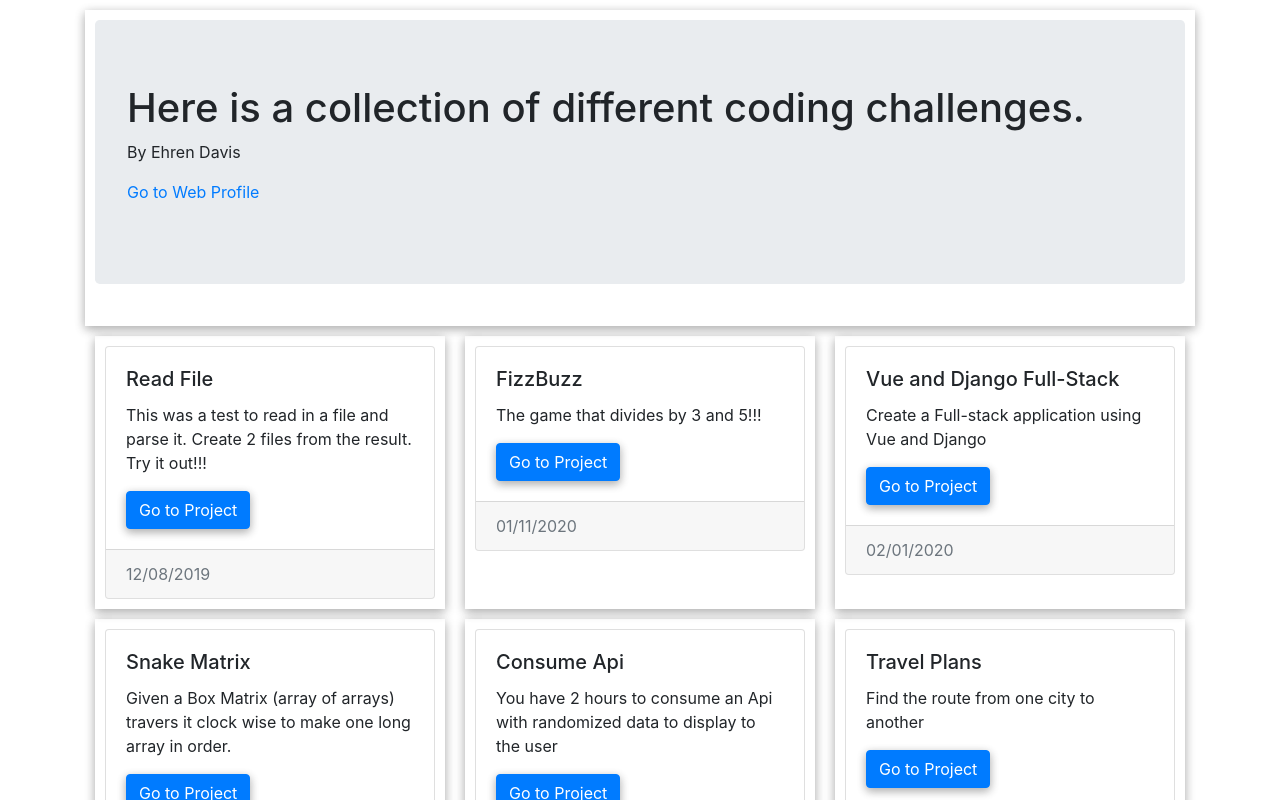
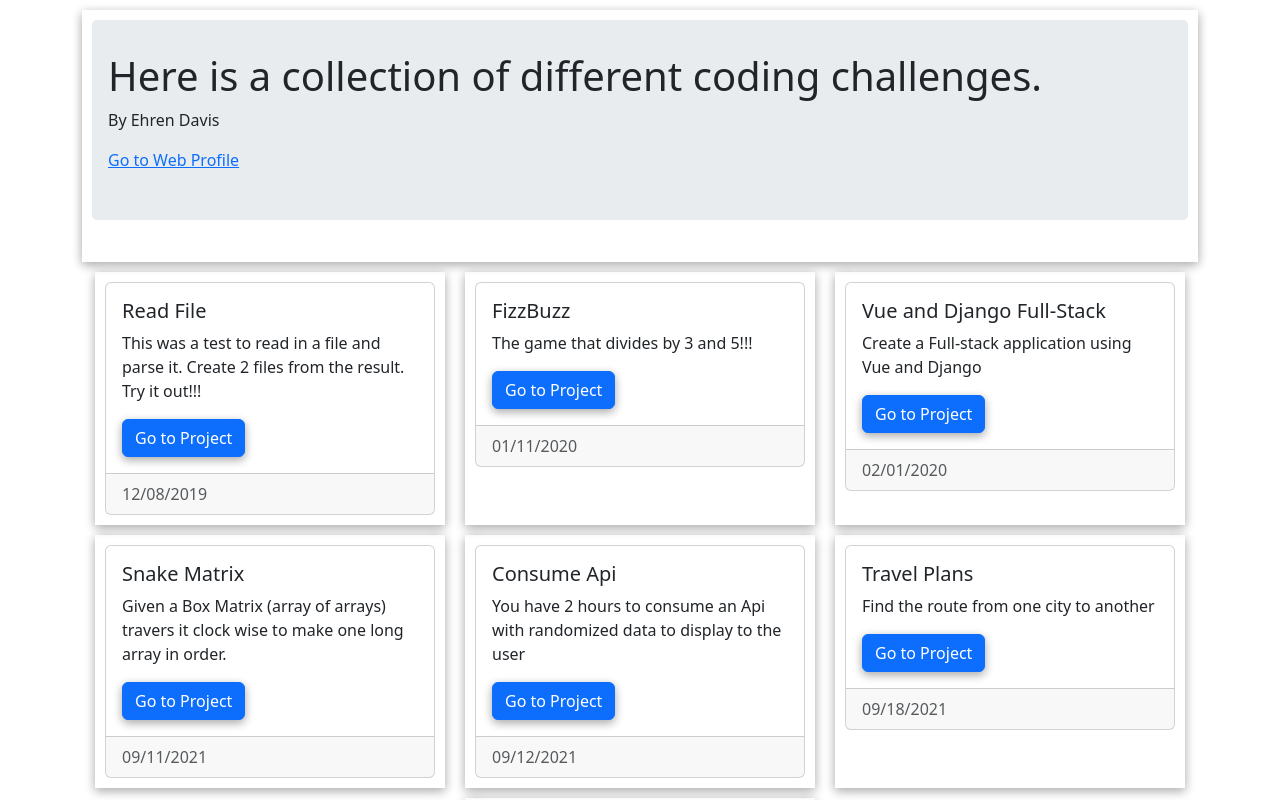
Before and after one commit to EhrenDavis12/react-read-file, a React (Create React App) app: page / in a window 1280 px wide. Shown: the top 800 px of the page. Built offline with nearby package versions, Linux system fonts and the light colour scheme.

Commit message:
Upgrade project dependencies and migrate to React Router v6

```diff
--- a/src/App.js
+++ b/src/App.js
@@ -1,5 +1,5 @@
 import React from "react";
-import { BrowserRouter as Router, Route } from "react-router-dom";
+import { BrowserRouter as Router, Route, Routes } from "react-router-dom";
 import "bootstrap/dist/css/bootstrap.min.css";
 
 import { createStore } from "./containers/Store";
@@ -16,14 +16,16 @@ function App() {
   return (
     <Router>
       <div>
-        <Route exact path="/" component={HomePage} />
-        <Route exact path="/readfile" component={ReadFilePage} />
-        <Route exact path="/fizzbuzz" component={FizzBuzzPage} />
-        <Route exact path="/vue_django" component={VueDjangoPage} />
-        <Route exact path="/snake_matrix" component={SnakeMatrixPage} />
-        <Route exact path="/consume_api" component={ConsumeApiPage} />
-        <Route exact path="/travel_plans" component={TravelPlansPage} />
-        <Route exact path="/ready_to_go" component={ReadyToGoPage} />
+        <Routes>
+          <Route exact path="/" element={<HomePage />} />
+          <Route exact path="/readfile" element={<ReadFilePage />} />
+          <Route exact path="/fizzbuzz" element={<FizzBuzzPage />} />
+          <Route exact path="/vue_django" element={<VueDjangoPage />} />
+          <Route exact path="/snake_matrix" element={<SnakeMatrixPage />} />
+          <Route exact path="/consume_api" element={<ConsumeApiPage />} />
+          <Route exact path="/travel_plans" element={<TravelPlansPage />} />
+          <Route exact path="/ready_to_go" element={<ReadyToGoPage />} />
+        </Routes>
       </div>
     </Router>
   );
--- /dev/null
+++ b/src/components/Jumbotron.js
@@ -0,0 +1,15 @@
+import React from 'react';
+import styled from 'styled-components';
+
+const StyledJumbotron = styled.div`
+  padding: 2rem 1rem;
+  margin-bottom: 2rem;
+  background-color: #e9ecef;
+  border-radius: 0.3rem;
+`;
+
+const Jumbotron = ({ children }) => {
+  return <StyledJumbotron>{children}</StyledJumbotron>;
+};
+
+export default Jumbotron;
--- a/src/components/PageHeader.js
+++ b/src/components/PageHeader.js
@@ -1,7 +1,7 @@
 import React from "react";
 import PropTypes from "prop-types";
 import { ComponentBox } from "../components/SharedStyles";
-import { Jumbotron } from "react-bootstrap";
+import Jumbotron from "./Jumbotron";
 import SubProjectPageHeader from "./SubProjectPageHeader";
 
 function PageHeader(props) {
```
Also changed, not shown: package.json (+16 -11 lines), 1 other file (tests, documents, lock files or other folders).
